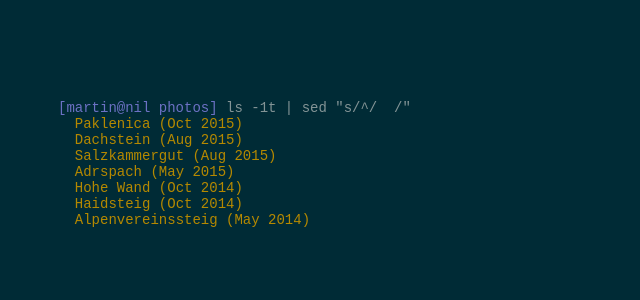
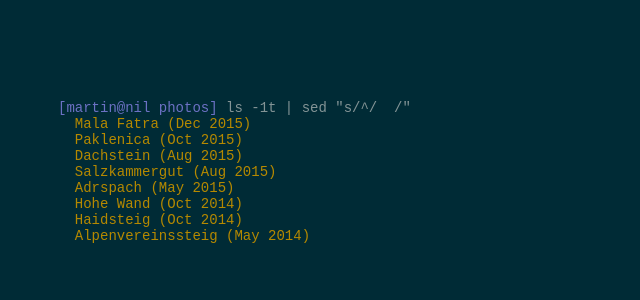
Before and after one commit to mprpic/nil.bz, a Flask app: page /photos in a window 1280 px wide. Shown: the top 300 px of the page, without its empty margins (0-640 px from the left). Run offline with Flask 2, Linux system fonts and the light colour scheme.

Commit message:
Add Mala Fatra photos

```diff
--- a/app/templates/photos.html
+++ b/app/templates/photos.html
@@ -3,6 +3,7 @@
 {% block content %}
 <pre>
 <span class="prompt">[martin@nil photos]</span> ls -1t | sed "s/^/  /"
+  <a href="/photos/mala_fatra_Dec2015">Mala Fatra (Dec 2015)</a>
   <a href="/photos/paklenica_Oct2015">Paklenica (Oct 2015)</a>
   <a href="/photos/dachstein_Aug2015">Dachstein (Aug 2015)</a>
   <a href="/photos/salzkammergut_Aug2015">Salzkammergut (Aug 2015)</a>
```
